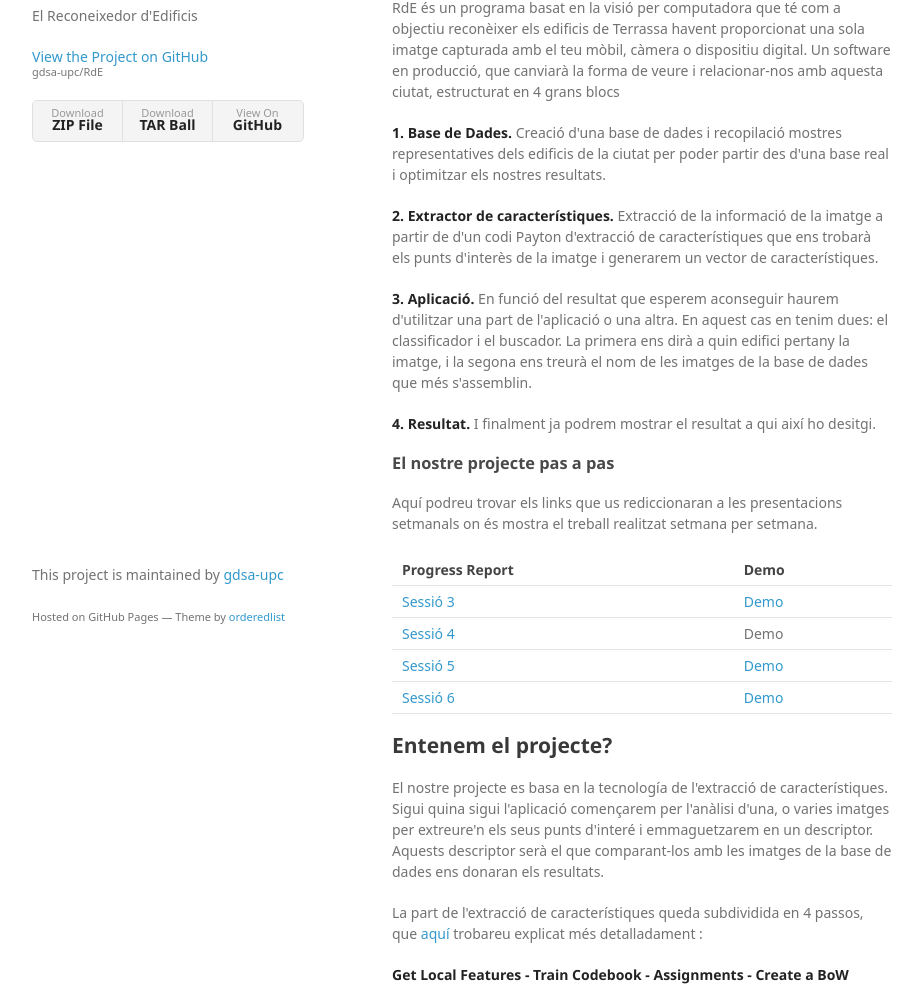
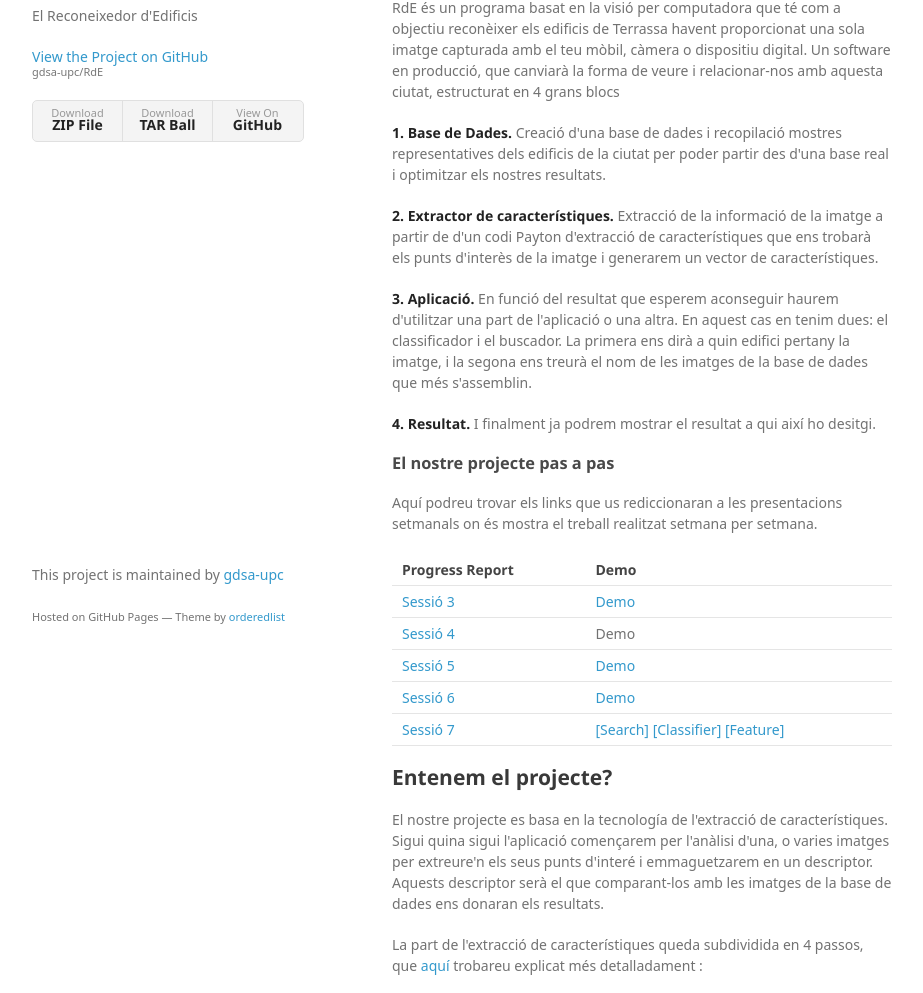
Before and after one commit to gdsa-upc/102.3, a plain HTML site: page index.html in a window 1280 px wide. Shown: the part 104-1097 px from the top of the page, without its empty margins (178-1101 px from the left). Drawn offline with Linux system fonts and the light colour scheme; a web font is replaced by a local one.

Commit message:
Create gh-pages branch via GitHub

```diff
--- a/index.html
+++ b/index.html
@@ -73,6 +73,12 @@ I finalment ja podrem mostrar el resultat a qui així ho desitgi. </p>
 <tr>
 <td><a href="https://docs.google.com/presentation/d/17j9NNEWJi1V1B1RtJSTZVBk1_SHwAhKgGlaBgAE_OLs/edit#slide=id.gf879da6d7_0_159">Sessió 6</a></td>
 <td><a href="https://github.com/gdsa-upc/RdE/blob/master/Notebook%20Sessi%C3%B3%206.ipynb">Demo</a></td>
+</tr>
+<tr>
+<td><a href="https://docs.google.com/presentation/d/1Yclki2mY3cvZcUdyyyv1Q99a16pkMluNQyzmfOsnZiY/edit#slide=id.gf9718e9a9_0_716">Sessió 7</a></td>
+<td>
+<a href="https://github.com/gdsa-upc/RdE/blob/master/Notebook%20Search.ipynb">[Search]</a> <a href="https://github.com/gdsa-upc/RdE/blob/master/Notebook%20Classification.ipynb">[Classifier]</a> <a href="https://github.com/gdsa-upc/RdE/blob/master/Notebook%20feature.ipynb">[Feature]</a>
+</td>
 </tr>
 </tbody>
 </table>
```
Also changed, not shown: params.json (+1 -1 lines).
